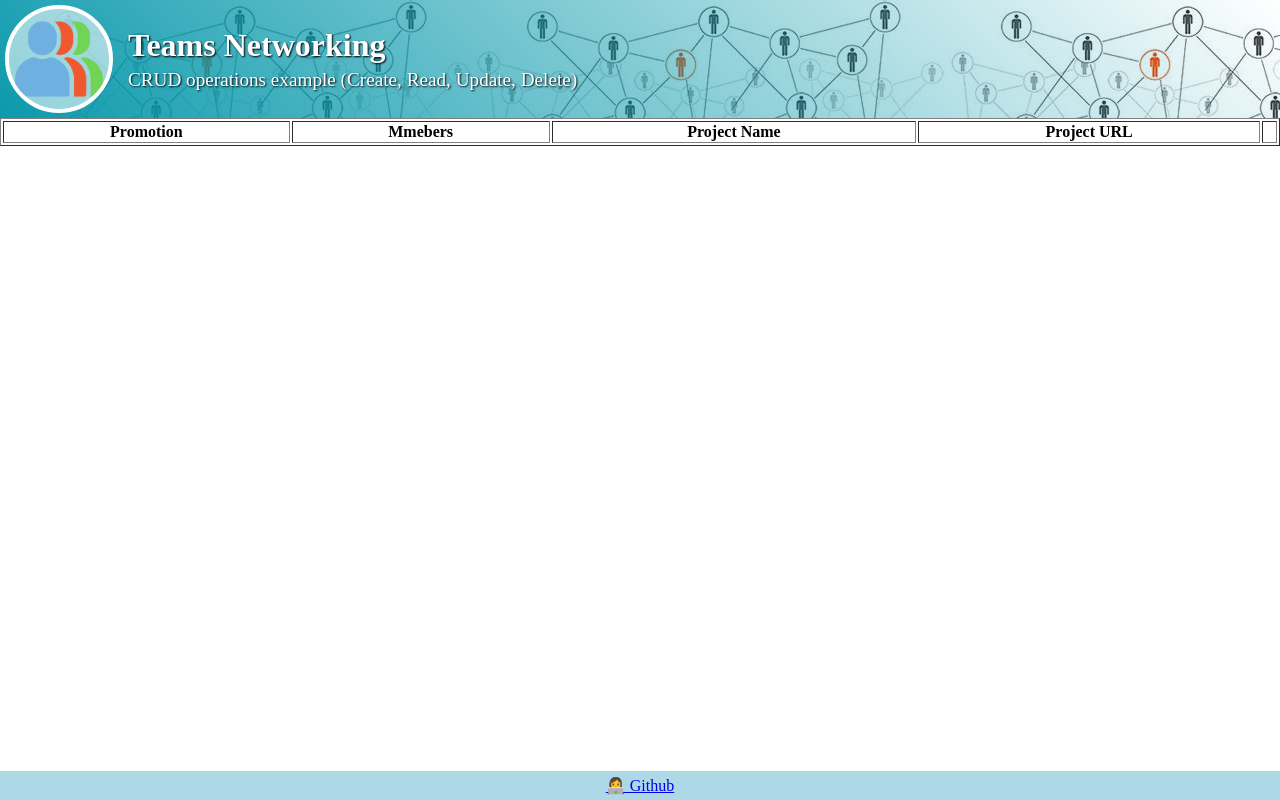
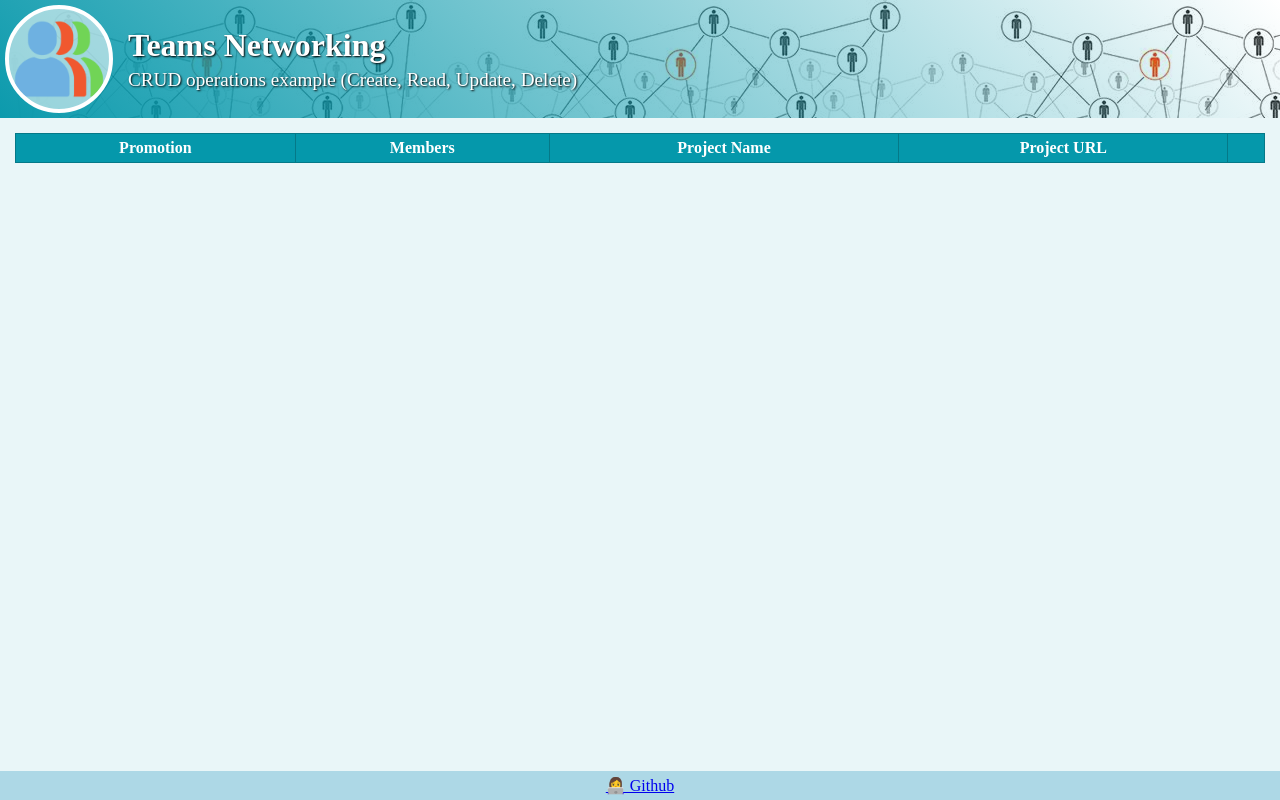
Before and after one commit to sabovoichita/teams-networking, a website built with webpack: page src/index.html in a window 1280 px wide. Built offline with nearby package versions, Linux system fonts and the light colour scheme; files whose address does not match are found by name.

Commit message:
style teamsTable

```diff
--- a/src/index.html
+++ b/src/index.html
@@ -20,7 +20,7 @@
         <thead>
           <tr>
             <th>Promotion</th>
-            <th>Mmebers</th>
+            <th>Members</th>
             <th>Project Name</th>
             <th>Project URL</th>
             <th></th>
--- a/src/style.css
+++ b/src/style.css
@@ -7,6 +7,7 @@ body {
   min-height: 100%;
   display: flex;
   flex-direction: column;
+  background-color: #e9f6f8;
 }
 
 header {
@@ -52,11 +53,28 @@ h2 {
 
 section {
   flex: 1;
+  padding: 15px;
 }
 
-table {
+#teamsTable {
   width: 100%;
+  border-collapse: collapse;
 }
+#teamsTable th,
+#teamsTable td {
+  border: 1px solid #057988;
+  padding: 5px;
+}
+
+#teamsTable th {
+  background-color: #0598ab;
+  color: white;
+}
+
+#teamsTable tr:nth-child(even) {
+  background-color: #f2f2f2;
+}
+
 footer {
   padding: 5px;
   background-color: lightblue;
```
